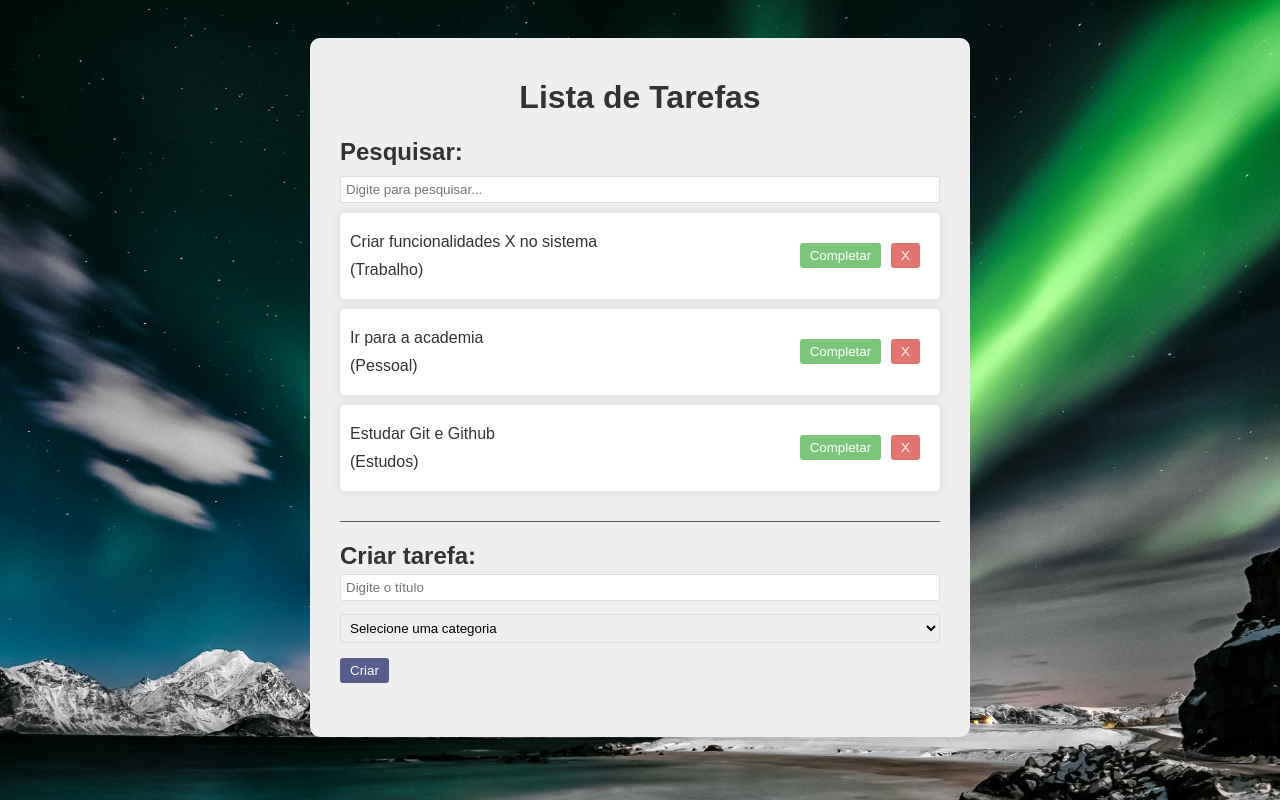
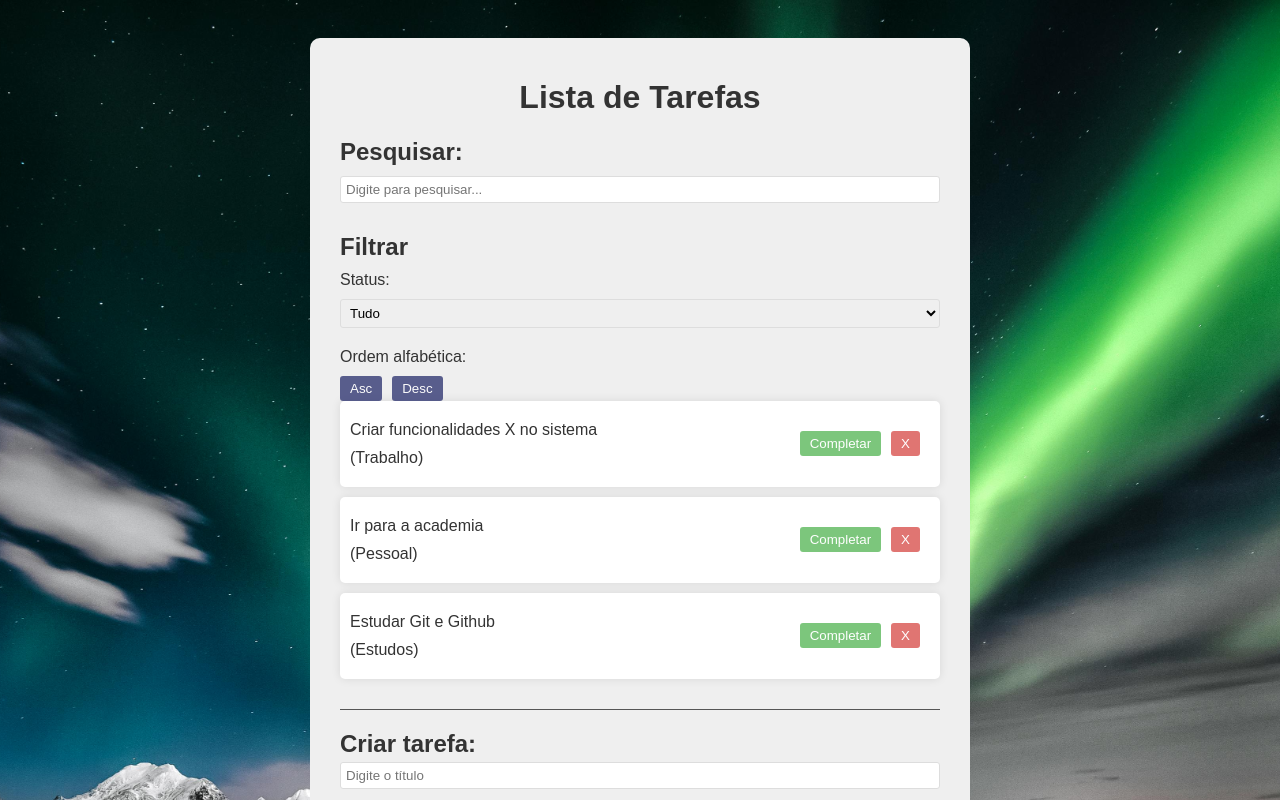
Before and after one commit to devlucasnascimento81/projeto-to-do-list, a React (Vite) app: page / in a window 1280 px wide. Shown: the top 800 px of the page. Built offline with nearby package versions, Linux system fonts and the light colour scheme.

Commit message:
feat: filtro de ordenação

```diff
--- a/src/App.jsx
+++ b/src/App.jsx
@@ -3,6 +3,7 @@
 import TodoForm from './components/TodoForm'
 import "./App.css"
 import Search from './components/Search'
+import Filter from './components/Filter'
 
 function App() {
   const [todos, setTodos] = useState([
@@ -57,6 +58,7 @@
     <div className="app">
       <h1>Lista de Tarefas</h1>
       <Search search={search} setSearch={setSearch}/>
+      <Filter/>
       <div className="todo-list">
         {todos
           .filter((todo) =>
--- /dev/null
+++ b/src/components/Filter.jsx
@@ -0,0 +1,25 @@
+
+const Filter = () => {
+    return (
+        <div className="filter">
+            <h2>Filtrar</h2>
+            <div className="filter-options">
+                <div>
+                    <p>Status:</p>
+                    <select>
+                        <option value="All">Tudo</option>
+                        <option value="Completed">Completas</option>
+                        <option value="Incompleted">Incompletas</option>
+                    </select>
+                </div>
+                <div>
+                    <p>Ordem alfabética:</p>
+                    <button>Asc</button>
+                    <button>Desc</button>
+                </div>
+            </div>
+        </div>
+    )
+}
+
+export default Filter
```
